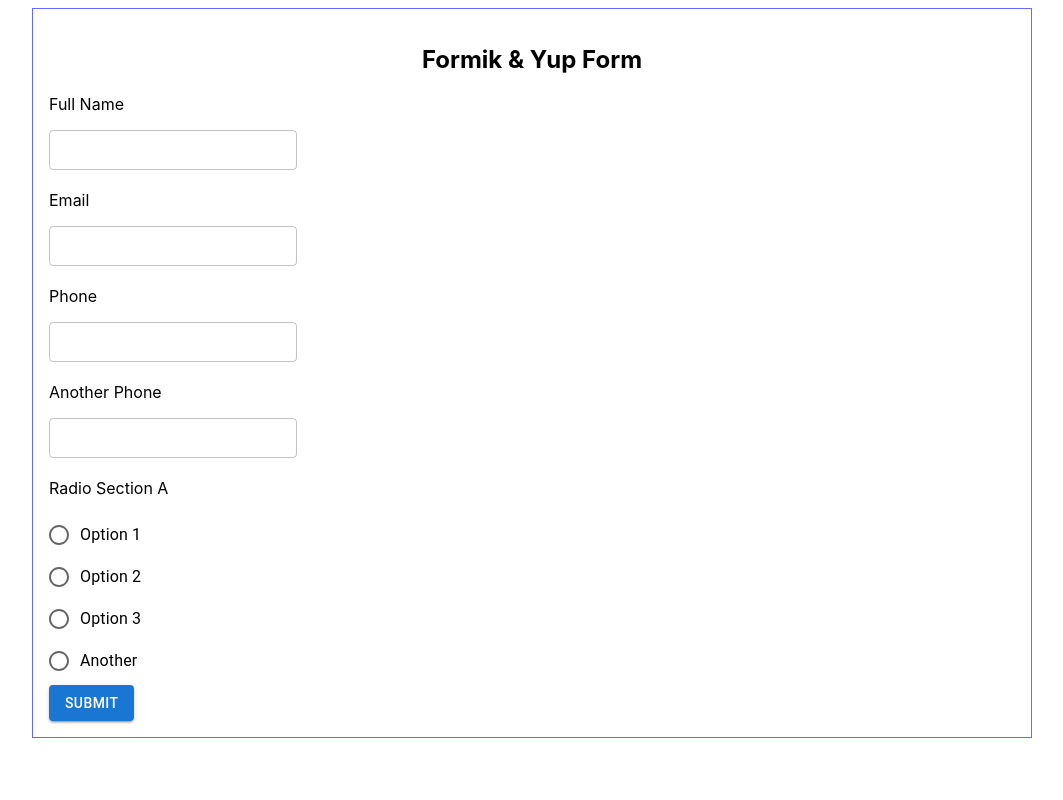
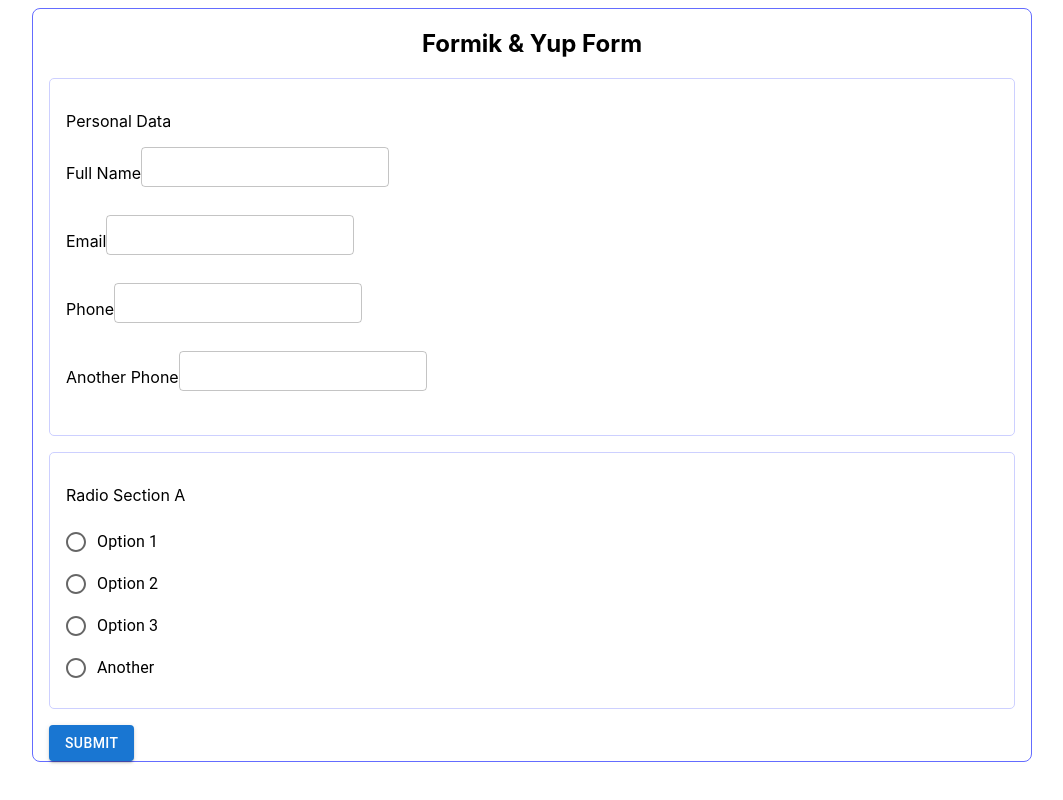
Before and after one commit to kosolapiyD/formik-yup-Form, a React (Vite) app: page / in a window 1280 px wide. Shown: the whole page, without its empty margins (108-1171 px from the left). Built offline with nearby package versions, Linux system fonts and the light colour scheme.

Commit message:
data structure and types refactor

```diff
--- a/src/App.css
+++ b/src/App.css
@@ -4,11 +4,12 @@
 }
 
 #root {
-  max-width : 1000px;
-  margin    : 0 auto;
-  padding   : 1rem;
-  box-sizing: border-box;
-  border    : 1px solid #646cff;
+  max-width    : 1000px;
+  margin       : 0 auto;
+  padding      : 0 1rem;
+  box-sizing   : border-box;
+  border       : 1px solid #646cff;
+  border-radius: 8px;
 }
 
 .formTitle {
@@ -16,3 +17,20 @@
   margin    : 0;
   padding   : 0;
 }
+
+.sectionBox {
+  padding      : 1rem;
+  margin       : 1rem 0;
+  border       : 1px solid #cdd0ff;
+  border-radius: 5px;
+}
+
+.fieldsBox {
+  display          : flex;
+  /* flex-direction: column; */
+  margin           : 1rem 0;
+}
+
+.errorText {
+  color: #d32f2f;
+}
--- a/src/App.tsx
+++ b/src/App.tsx
@@ -4,21 +4,17 @@
 import './App.css';
 import TextBox from './components/text-box/TextBox';
 
-import { useState } from 'react';
+import { ChangeEvent, useState } from 'react';
 import ButtonBox from './components/button-box/ButtonBox';
 import RadioBox from './components/radio-box/RadioBox';
 import { data } from './mock/data';
 
 const App = () => {
-  const { textFields, radioSectionA } = data;
-
-  const textFieldsList = textFields.map((item) => (
-    <TextBox key={item.id} {...item} />
-  ));
+  const { personalDataSection, radioSectionA } = data;
 
   const [radioBtnValue, setRadioBtnValue] = useState('');
-  const handleRadioChange = (event: React.ChangeEvent<HTMLInputElement>) => {
-    setRadioBtnValue((event.target as HTMLInputElement).value);
+  const handleRadioChange = ({ target }: ChangeEvent<HTMLInputElement>) => {
+    setRadioBtnValue((target as HTMLInputElement).value);
   };
 
   const onSubmit = (values: any, props: any) => {
@@ -44,9 +40,10 @@
         >
           {(props) => (
             <Form>
-              {textFieldsList}
+              {/* {textFieldsList} */}
+              <TextBox {...personalDataSection} />
               <RadioBox
-                data={radioSectionA}
+                {...radioSectionA}
                 handleRadioChange={handleRadioChange}
               />
               <ButtonBox {...props} />
--- a/src/components/radio-box/RadioBox.tsx
+++ b/src/components/radio-box/RadioBox.tsx
@@ -8,15 +8,25 @@
   RadioGroup,
 } from '@mui/material';
 
+type RadioBoxOptionProps = {
+  id: string;
+  value: string;
+};
+
 type RadioBoxProps = {
-  data: any;
+  name: string;
+  label: string;
+  options: RadioBoxOptionProps[];
   handleRadioChange: (e: React.ChangeEvent<HTMLInputElement>) => void;
 };
 
-const RadioBox = ({ data, handleRadioChange }: RadioBoxProps) => {
-  const { name, options, label } = data;
-
-  const radioOptions = options.map(({ id, value }: any) => {
+const RadioBox = ({
+  name,
+  options,
+  label,
+  handleRadioChange,
+}: RadioBoxProps) => {
+  const radioOptions = options.map(({ id, value }: RadioBoxOptionProps) => {
     return (
       <FormControlLabel
         key={id}
@@ -28,15 +38,17 @@
   });
 
   return (
+    <div className='sectionBox'>
       <FormControl component='fieldset'>
-      <p className='radioTitle'>{label}</p>
+        <p className='sectionLabel'>{label}</p>
         <Field as={RadioGroup} name={name}>
           {radioOptions}
         </Field>
         <FormHelperText>
-        <ErrorMessage component='div' className='radioError' name={name} />
+          <ErrorMessage component='div' className='errorText' name={name} />
         </FormHelperText>
       </FormControl>
+    </div>
   );
 };
 
--- a/src/components/text-box/TextBox.tsx
+++ b/src/components/text-box/TextBox.tsx
@@ -2,22 +2,33 @@
 import { ErrorMessage, Field } from 'formik';
 
 type TextBoxProps = {
+  id: string;
   name: string;
   label: string;
 };
 
-const TextBox = ({ name, label }: TextBoxProps) => {
+type TextBoxData = {
+  label: string;
+  textFields: TextBoxProps[];
+};
+
+const TextBox = ({ label, textFields }: TextBoxData) => {
   return (
-    <div className='fieldsBox'>
+    <div className='sectionBox'>
+      <p className='sectionLabel'>{label}</p>
+      {textFields.map(({ id, name, label }: TextBoxProps) => (
+        <div key={id} className='fieldsBox'>
           <p className='label'>{label}</p>
           <Field
             as={TextField}
             name={name}
             size='small'
             helperText={
-          <ErrorMessage component='div' className='error' name={name} />
+              <ErrorMessage component='div' className='errorText' name={name} />
             }
           />
+        </div>
+      ))}
     </div>
   );
 };
--- a/src/mock/data.ts
+++ b/src/mock/data.ts
@@ -1,10 +1,14 @@
 export const data = {
+  personalDataSection: {
+    label: 'Personal Data',
     textFields: [
       { id: '1', name: 'fullName', label: 'Full Name' },
       { id: '2', name: 'email', label: 'Email' },
       { id: '3', name: 'phone', label: 'Phone' },
       { id: '4', name: 'anotherPhone', label: 'Another Phone' },
     ],
+  },
+
   radioSectionA: {
     name: 'radioSectionA',
     label: 'Radio Section A',
--- a/src/utils/utils.ts
+++ b/src/utils/utils.ts
@@ -4,8 +4,8 @@
 const entries = Object.entries(data);
 export const initialValues = entries.reduce((acc, [key, value]) => {
   const fields = value as any;
-  if (Array.isArray(fields)) {
-    fields.forEach((item: any) => {
+  if (key === 'personalDataSection') {
+    fields.textFields.forEach((item: any) => {
       acc[item.name] = '';
     });
   } else {
@@ -13,6 +13,8 @@
   }
   return acc;
 }, {} as any);
+
+console.log('initialValues', initialValues);
 
 export const validationSchema = () => {
   const schema = {} as any;
```
Lines whose indentation alone changed are shown as unchanged.
